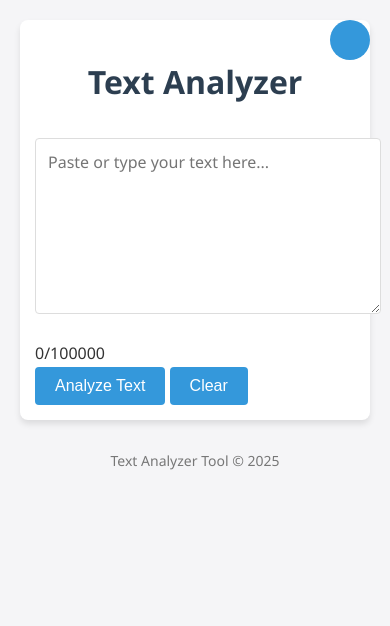
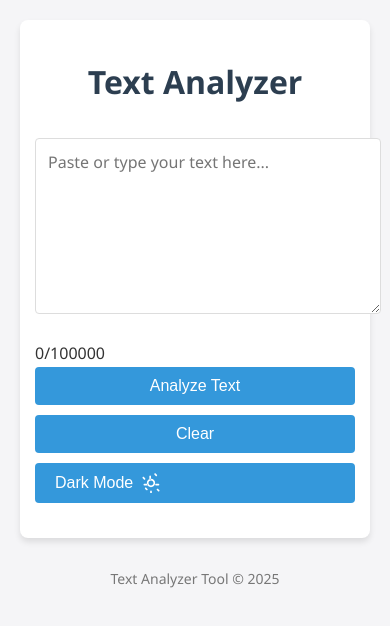
Before and after one commit to dkiang/TextAnalyzer, a plain HTML site: page index.html in a window 390 px wide. Drawn offline with Linux system fonts and the light colour scheme.

Commit message:
Moved Dark Mode toggle

```diff
--- a/index.html
+++ b/index.html
@@ -7,15 +7,6 @@
     <link rel="stylesheet" href="styles.css">
 </head>
 <body>
-    <button id="themeToggle" class="theme-toggle" aria-label="Toggle dark mode">
-        <svg class="sun-icon" viewBox="0 0 24 24" aria-hidden="true">
-            <path d="M12 17c-2.76 0-5-2.24-5-5s2.24-5 5-5 5 2.24 5 5-2.24 5-5 5zm0-8c-1.65 0-3 1.35-3 3s1.35 3 3 3 3-1.35 3-3-1.35-3-3-3zm0-2V4c0-.55-.45-1-1-1s-1 .45-1 1v3c0 .55.45 1 1 1s1-.45 1-1zm0 14c-.55 0-1 .45-1 1v3c0 .55.45 1 1 1s1-.45 1-1v-3c0-.55-.45-1-1-1zM4.93 6.35L3.51 4.93c-.39-.39-1.02-.39-1.41 0-.39.39-.39 1.02 0 1.41l1.42 1.42c.39.39 1.02.39 1.41 0 .39-.39.39-1.02 0-1.41zm14.14 14.14l1.42 1.42c.39.39 1.02.39 1.41 0 .39-.39.39-1.02 0-1.41l-1.42-1.42c-.39-.39-1.02-.39-1.41 0-.39.39-.39 1.02 0 1.41zM4 13c-.55 0-1 .45-1 1s.45 1 1 1h3c.55 0 1-.45 1-1s-.45-1-1-1H4zm14 0c-.55 0-1 .45-1 1s.45 1 1 1h3c.55 0 1-.45 1-1s-.45-1-1-1h-3zM4.93 17.65c-.39.39-.39 1.02 0 1.41l1.42 1.42c.39.39 1.02.39 1.41 0 .39-.39.39-1.02 0-1.41l-1.42-1.42c-.39-.39-1.02-.39-1.41 0zm14.14-14.14c.39-.39.39-1.02 0-1.41l-1.42-1.42c-.39-.39-1.02-.39-1.41 0-.39.39-.39 1.02 0 1.41l1.42 1.42c.39.39 1.02.39 1.41 0z"/>
-        </svg>
-        <svg class="moon-icon" viewBox="0 0 24 24" aria-hidden="true" style="display: none;">
-            <path d="M12 3c-4.97 0-9 4.03-9 9s4.03 9 9 9 9-4.03 9-9c0-.46-.04-.92-.1-1.36-.98 1.37-2.58 2.26-4.4 2.26-2.98 0-5.4-2.42-5.4-5.4 0-1.81.89-3.42 2.26-4.4-.44-.06-.9-.1-1.36-.1z"/>
-        </svg>
-    </button>
-
     <div class="container">
         <h1>Text Analyzer</h1>
 
@@ -33,6 +24,15 @@
         <div class="button-container">
             <button id="analyzeBtn" aria-label="Analyze text">Analyze Text</button>
             <button id="clearBtn" aria-label="Clear text and results">Clear</button>
+            <button id="themeToggle" class="theme-toggle" aria-label="Toggle dark mode">
+                <span class="theme-toggle-text">Dark Mode</span>
+                <svg class="sun-icon" viewBox="0 0 24 24" aria-hidden="true">
+                    <path d="M12 17c-2.76 0-5-2.24-5-5s2.24-5 5-5 5 2.24 5 5-2.24 5-5 5zm0-8c-1.65 0-3 1.35-3 3s1.35 3 3 3 3-1.35 3-3-1.35-3-3-3zm0-2V4c0-.55-.45-1-1-1s-1 .45-1 1v3c0 .55.45 1 1 1s1-.45 1-1zm0 14c-.55 0-1 .45-1 1v3c0 .55.45 1 1 1s1-.45 1-1v-3c0-.55-.45-1-1-1zM4.93 6.35L3.51 4.93c-.39-.39-1.02-.39-1.41 0-.39.39-.39 1.02 0 1.41l1.42 1.42c.39.39 1.02.39 1.41 0 .39-.39.39-1.02 0-1.41zm14.14 14.14l1.42 1.42c.39.39 1.02.39 1.41 0 .39-.39.39-1.02 0-1.41l-1.42-1.42c-.39-.39-1.02-.39-1.41 0-.39.39-.39 1.02 0 1.41zM4 13c-.55 0-1 .45-1 1s.45 1 1 1h3c.55 0 1-.45 1-1s-.45-1-1-1H4zm14 0c-.55 0-1 .45-1 1s.45 1 1 1h3c.55 0 1-.45 1-1s-.45-1-1-1h-3zM4.93 17.65c-.39.39-.39 1.02 0 1.41l1.42 1.42c.39.39 1.02.39 1.41 0 .39-.39.39-1.02 0-1.41l-1.42-1.42c-.39-.39-1.02-.39-1.41 0zm14.14-14.14c.39-.39.39-1.02 0-1.41l-1.42-1.42c-.39-.39-1.02-.39-1.41 0-.39.39-.39 1.02 0 1.41l1.42 1.42c.39.39 1.02.39 1.41 0z"/>
+                </svg>
+                <svg class="moon-icon" viewBox="0 0 24 24" aria-hidden="true" style="display: none;">
+                    <path d="M12 3c-4.97 0-9 4.03-9 9s4.03 9 9 9 9-4.03 9-9c0-.46-.04-.92-.1-1.36-.98 1.37-2.58 2.26-4.4 2.26-2.98 0-5.4-2.42-5.4-5.4 0-1.81.89-3.42 2.26-4.4-.44-.06-.9-.1-1.36-.1z"/>
+                </svg>
+            </button>
         </div>
 
         <div id="loadingSpinner" class="loading">
--- a/script.js
+++ b/script.js
@@ -417,17 +417,21 @@ function setTheme(theme) {
     document.documentElement.setAttribute('data-theme', theme);
     localStorage.setItem(THEME_STORAGE_KEY, theme);
 
-    // Update theme toggle button icons
+    // Update theme toggle button
+    const themeToggle = document.getElementById('themeToggle');
     const sunIcon = themeToggle.querySelector('.sun-icon');
     const moonIcon = themeToggle.querySelector('.moon-icon');
+    const themeText = themeToggle.querySelector('.theme-toggle-text');
 
     if (theme === 'dark') {
         sunIcon.style.display = 'none';
         moonIcon.style.display = 'block';
+        themeText.textContent = 'Light Mode';
         themeToggle.setAttribute('aria-label', 'Switch to light mode');
     } else {
         sunIcon.style.display = 'block';
         moonIcon.style.display = 'none';
+        themeText.textContent = 'Dark Mode';
         themeToggle.setAttribute('aria-label', 'Switch to dark mode');
     }
 }
--- a/styles.css
+++ b/styles.css
@@ -121,32 +121,52 @@ button:disabled {
 
 /* Theme toggle button */
 .theme-toggle {
-    position: fixed;
-    top: 20px;
-    right: 20px;
+    display: inline-flex;
+    align-items: center;
+    gap: 8px;
+    padding: 10px 20px;
     background-color: var(--button-bg);
     color: white;
     border: none;
-    border-radius: 50%;
-    width: 40px;
-    height: 40px;
-    display: flex;
-    align-items: center;
-    justify-content: center;
+    border-radius: 4px;
     cursor: pointer;
-    transition: background-color 0.3s, transform 0.3s;
-    z-index: 1000;
+    font-size: 16px;
+    transition: background-color 0.3s;
 }
 
 .theme-toggle:hover {
     background-color: var(--button-hover);
-    transform: scale(1.1);
 }
 
 .theme-toggle svg {
     width: 20px;
     height: 20px;
     fill: currentColor;
+}
+
+.theme-toggle-text {
+    display: inline-block;
+}
+
+/* Update button container for better alignment */
+.button-container {
+    display: flex;
+    gap: 10px;
+    flex-wrap: wrap;
+    justify-content: center;
+    margin-bottom: 20px;
+}
+
+/* Responsive adjustments */
+@media (max-width: 600px) {
+    .button-container {
+        flex-direction: column;
+        align-items: stretch;
+    }
+
+    .button-container button {
+        width: 100%;
+    }
 }
 
 .results {
```
